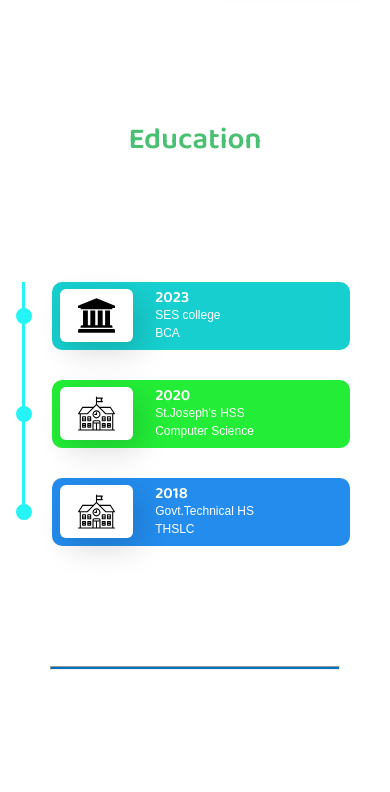
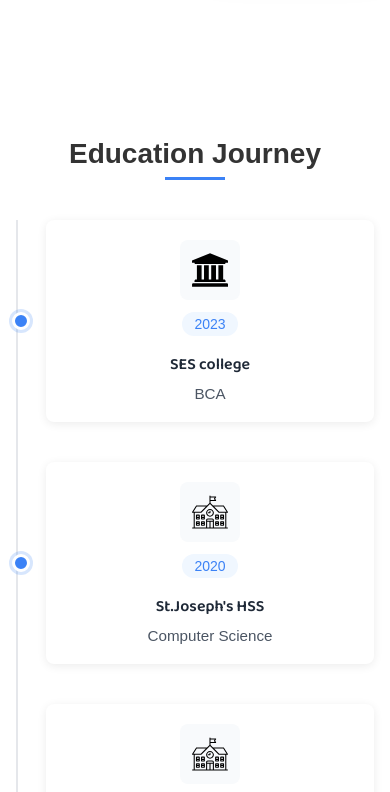
Before and after one commit to aswanth-aswanth/PORTFOLIO, a React (Vite) app in the folder client/: page / in a window 390 px wide. Shown: the part 3364-4156 px from the top of the page. Built offline with nearby package versions, Linux system fonts and the light colour scheme.

Commit message:
feat: improve modal design and education section

```diff
--- a/client/public/styles/index.css
+++ b/client/public/styles/index.css
@@ -66,9 +66,9 @@ h6 {
 
 .selected {
   background-color: #eee !important;
-  color: black!important;
+  color: black !important;
 }
-.footer p a{
+.footer p a {
   text-decoration: none;
   color: inherit;
 }
@@ -97,17 +97,16 @@ h6 {
   cursor: pointer;
 }
 /* nav dropdown */
-.header .x{
-z-index: 999;
-position: absolute;
-top: 10px;
-right: 20px;
+.header .x {
+  z-index: 999;
+  position: absolute;
+  top: 10px;
+  right: 20px;
 }
-.x p{
+.x p {
   color: white;
-
 }
-.header ul{
+.header ul {
   top: 70px;
   right: 44px;
   color: white;
@@ -116,11 +115,11 @@ right: 20px;
   list-style-type: none;
   z-index: 999 !important;
 }
-.header ul li{
+.header ul li {
   padding: 8px 4px;
   cursor: pointer;
 }
-.header ul li:hover{
+.header ul li:hover {
   background-color: #29abe2;
 }
 
@@ -270,7 +269,7 @@ right: 20px;
   padding: 0 30px;
 }
 .aboutme_container:first-child {
-  font-family: 'Baloo 2', cursive;
+  font-family: "Baloo 2", cursive;
 }
 
 .nav-child2 ul {
@@ -488,122 +487,6 @@ right: 20px;
     100px 100px 80px rgba(0, 0, 0, 0.07);
 }
 
-.education {
-  max-width: 80%;
-  margin: 0 auto;
-}
-
-.education h3 {
-  font-size: 56px;
-  font-weight: 700;
-  line-height: 84px;
-  letter-spacing: 0em;
-  text-align: left;
-  color: #4ac072;
-}
-
-.container1 {
-  margin-top: 100px;
-  position: relative;
-}
-
-.container2::after {
-  content: "";
-  position: absolute;
-  top: 0;
-  bottom: 61px;
-  width: 3px;
-  left: 10px;
-  background-color: #26f3f6;
-}
-
-.container2 {
-  position: relative;
-  max-width: 750px;
-  margin: auto;
-  padding: 0 40px;
-}
-
-.container2 .item {
-  max-width: 600px;
-  height: 120px;
-  margin: 30px auto;
-  border-radius: 20px;
-  margin-left: 12px;
-  color: white;
-  display: flex;
-  align-items: center;
-}
-
-.container2 .item::after {
-  content: "";
-  position: absolute;
-  width: 150px;
-  z-index: -1;
-  height: 3px;
-  background-color: #26f3f6;
-  /* top: 0; */
-  /* bottom: 0; */
-  left: 10px;
-}
-
-.container2 .item::before {
-  content: "";
-  position: absolute;
-  width: 6px;
-  height: 6px;
-  border: 5px solid #26f3f6;
-  background-color: #26f3f6;
-  border-radius: 50%;
-  left: 4px;
-  z-index: 60;
-}
-
-.container2 .item1 {
-  background-color: #17cfcf;
-}
-
-.container2 .item2 {
-  background-color: #23ed37;
-}
-
-.container2 .item3 {
-  background-color: #238ced;
-}
-
-.container2 .item_child1 {
-  width: 100px;
-  height: 80%;
-  background-color: white;
-  border-radius: 12px;
-  margin-left: 10px;
-  box-shadow: 7px 10px 30px 0px rgba(0, 0, 0, 0.15);
-}
-
-.container2 .item_child1 img {
-  height: 100%;
-  padding: 8px;
-  margin: auto;
-}
-
-.container2 .item_child2 {
-  color: white;
-  display: flex;
-  flex-direction: column;
-  margin-left: 20px;
-}
-
-.container2 .item_child2 h3 {
-  margin: 8px;
-  color: white;
-  font-size: 24px;
-  line-height: 24px;
-}
-
-.container2 .item_child2 p {
-  margin: 8px;
-}
-
 .contact hr {
   max-width: 521px;
   height: 4px;
@@ -616,7 +499,7 @@ right: 20px;
   margin-bottom: 28px;
   font-size: 46px;
   /* font-size: 30px; */
-  font-family: 'Baloo 2', cursive;
+  font-family: "Baloo 2", cursive;
   line-height: 84px;
   color: #2b7dd5;
 }
@@ -641,7 +524,7 @@ right: 20px;
 .contact-form input {
   padding-left: 10px;
   border-radius: 10px;
-  margin:12px 0;
+  margin: 12px 0;
 }
 
 .contact-form textarea {
@@ -822,7 +705,7 @@ right: 20px;
   .education h3 {
     text-align: center;
     font-size: 30px;
-    font-family: 'Baloo 2', cursive;
+    font-family: "Baloo 2", cursive;
   }
   .header .nav {
     padding-top: 5px;
@@ -881,7 +764,7 @@ right: 20px;
     line-height: 54px;
     letter-spacing: 0em;
     margin-bottom: 40px;
-    font-family: 'Baloo 2', cursive;
+    font-family: "Baloo 2", cursive;
     color: #ed6135;
   }
   .aboutmesmall p {
@@ -904,7 +787,7 @@ right: 20px;
     margin-top: 20px;
     margin-bottom: 40px;
     text-align: center;
-    font-family: 'Baloo 2', cursive;
+    font-family: "Baloo 2", cursive;
     color: rgba(43, 137, 53, 0.76);
   }
   .aboutmesmall .aboutmesmall_skills {
@@ -981,6 +864,175 @@ right: 20px;
   }
 }
 
+.education {
+  max-width: 900px;
+  margin: 0 auto;
+  padding: 60px 20px;
+}
+
+.education-title {
+  font-size: 2.5rem;
+  color: #333;
+  text-align: center;
+  margin-bottom: 50px;
+  position: relative;
+}
+
+.education-title::after {
+  content: "";
+  position: absolute;
+  bottom: -10px;
+  left: 50%;
+  transform: translateX(-50%);
+  width: 60px;
+  height: 3px;
+  background: #3b82f6;
+}
+
+.timeline {
+  position: relative;
+  padding-left: 50px;
+}
+
+.timeline::before {
+  content: "";
+  position: absolute;
+  left: 0;
+  top: 0;
+  height: 100%;
+  width: 2px;
+  background: #e5e7eb;
+}
+
+.timeline-item {
+  position: relative;
+  margin-bottom: 40px;
+}
+
+.timeline-item::before {
+  content: "";
+  position: absolute;
+  left: -54px;
+  top: 50%;
+  transform: translateY(-50%);
+  width: 12px;
+  height: 12px;
+  border-radius: 50%;
+  background: #3b82f6;
+  border: 3px solid #fff;
+  box-shadow: 0 0 0 3px rgba(59, 130, 246, 0.2);
+}
+
+.timeline-content {
+  background: #fff;
+  border-radius: 8px;
+  padding: 24px;
+  box-shadow: 0 2px 10px rgba(0, 0, 0, 0.08);
+  display: flex;
+  align-items: center;
+  gap: 24px;
+  /* transition: transform 0.3s ease, box-shadow 0.3s ease; */
+}
+
+.timeline-content:hover {
+  transform: translateY(-5px);
+  box-shadow: 0 5px 15px rgba(0, 0, 0, 0.1);
+}
+
+.logo-box {
+  flex-shrink: 0;
+  width: 80px;
+  height: 80px;
+  background: #f8fafc;
+  border-radius: 8px;
+  padding: 12px;
+  display: flex;
+  align-items: center;
+  justify-content: center;
+}
+
+.logo-box img {
+  width: 100%;
+  height: 100%;
+  object-fit: contain;
+}
+
+.education-details {
+  flex-grow: 1;
+}
+
+.year {
+  display: inline-block;
+  background: #f0f7ff;
+  color: #3b82f6;
+  padding: 4px 12px;
+  border-radius: 15px;
+  font-size: 0.875rem;
+  font-weight: 500;
+  margin-bottom: 8px;
+}
+
+.school {
+  font-size: 1.25rem;
+  color: #1f2937;
+  margin: 8px 0;
+  font-weight: 600;
+}
+
+.degree {
+  color: #4b5563;
+  font-size: 0.95rem;
+}
+
+@media screen and (max-width: 768px) {
+  .education {
+    padding: 40px 16px;
+  }
+
+  .education-title {
+    font-size: 2rem;
+  }
+
+  .education-details .school {
+    font-size: 1rem;
+  }
+
+  .timeline {
+    padding-left: 40px;
+  }
+
+  .timeline-content {
+    flex-direction: column;
+    text-align: center;
+    padding: 20px;
+    gap: 0;
+  }
+
+  .logo-box {
+    width: 60px;
+    height: 60px;
+    margin-bottom: 12px;
+  }
+
+  .timeline-item::before {
+    left: -44px;
+  }
+}
+
+@media screen and (max-width: 480px) {
+  .education-title {
+    font-size: 1.75rem;
+  }
+
+  .timeline {
+    padding-left: 30px;
+  }
+
+  .timeline-item::before {
+    left: -34px;
+  }
+}
+
 @media only screen and (max-width: 992px) {
   .aboutme_container {
     padding: 0;
@@ -1020,9 +1072,292 @@ right: 20px;
 }
 
 /* darkmode */
-.dark1{
+.dark1 {
   background-color: #565555 !important;
 }
-.headerdark{
+.headerdark {
   background-color: #293235 !important;
 }
+
+.modal-backdrop {
+  position: fixed;
+  top: 0;
+  left: 0;
+  right: 0;
+  bottom: 0;
+  background-color: rgba(0, 0, 0, 0.7);
+  display: flex;
+  align-items: center;
+  justify-content: center;
+  padding: 20px;
+  z-index: 1000;
+}
+
+.modal-backdrop.fullscreen {
+  padding: 0;
+}
+
+.modal-content {
+  background-color: #fff;
+  width: 90%;
+  max-width: 900px;
+  max-height: 90vh;
+  border-radius: 12px;
+  overflow: hidden;
+  position: relative;
+  /* transition: all 0.3s ease; */
+}
+
+.modal-content.fullscreen {
+  width: 100%;
+  height: 100vh;
+  max-width: none;
+  max-height: none;
+  border-radius: 0;
+  margin: 0;
+}
+
+.modal-content.dark-mode {
+  background-color: #1a1a1a;
+  color: #fff;
+}
+
+.modal-header {
+  padding: 20px 24px;
+  border-bottom: 1px solid #eaeaea;
+  display: flex;
+  justify-content: space-between;
+  align-items: center;
+}
+
+.dark-mode .modal-header {
+  border-bottom-color: #333;
+}
+
+.modal-header-title {
+  margin: 0;
+  font-size: 1.5rem;
+  font-weight: 600;
+  color: inherit;
+}
+
+.modal-header-actions {
+  display: flex;
+  gap: 12px;
+  align-items: center;
+}
+
+.modal-action-button {
+  cursor: pointer;
+  padding: 8px;
+  border-radius: 50%;
+  /* transition: all 0.2s ease; */
+  border: none;
+  background: none;
+  display: flex;
+  align-items: center;
+  justify-content: center;
+  color: #666;
+}
+
+.dark-mode .modal-action-button {
+  color: #999;
+}
+
+.modal-action-button:hover {
+  background-color: rgba(0, 0, 0, 0.1);
+  color: #333;
+}
+
+.dark-mode .modal-action-button:hover {
+  background-color: rgba(255, 255, 255, 0.1);
+  color: #fff;
+}
+
+.modal-image-container {
+  position: relative;
+  height: 400px;
+  border-bottom: 1px solid #eaeaea;
+  overflow: auto;
+  /* transition: height 0.3s ease; */
+}
+
+.modal-content.fullscreen .modal-image-container {
+  height: calc(100vh - 180px);
+}
+
+.dark-mode .modal-image-container {
+  border-bottom-color: #333;
+}
+
+.modal-image {
+  width: 100%;
+  min-height: 100%;
+  object-fit: cover;
+  display: block;
+}
+
+.modal-body {
+  padding: 24px;
+  overflow-y: auto;
+  max-height: calc(90vh - 500px);
+  /* transition: max-height 0.3s ease; */
+}
+
+.modal-content.fullscreen .modal-body {
+  max-height: calc(100vh - 500px);
+}
+
+.modal-body p {
+  margin: 0 0 20px 0;
+  line-height: 1.6;
+  font-size: 1.1rem;
+  color: inherit;
+}
+
+.modal-body h4 {
+  margin: 0 0 16px 0;
+  font-size: 1.2rem;
+  font-weight: 600;
+  color: inherit;
+}
+
+.project_tech {
+  list-style: none;
+  padding: 0;
+  margin: 0;
+  display: flex;
+  flex-wrap: wrap;
+  gap: 8px;
+}
+
+.project_tech li {
+  background-color: #f0f7ff;
+  color: #0066cc;
+  padding: 6px 16px;
+  border-radius: 20px;
+  font-size: 0.9rem;
+  font-weight: 500;
+  /* transition: all 0.2s ease; */
+}
+
+.dark-mode .project_tech li {
+  background-color: rgba(0, 102, 204, 0.2);
+  color: #66b3ff;
+}
+
+/* Scrollbar styling */
+.modal-image-container::-webkit-scrollbar,
+.modal-body::-webkit-scrollbar {
+  width: 8px;
+  height: 8px;
+}
+
+.modal-image-container::-webkit-scrollbar-track,
+.modal-body::-webkit-scrollbar-track {
+  background: transparent;
+}
+
+.modal-image-container::-webkit-scrollbar-thumb,
+.modal-body::-webkit-scrollbar-thumb {
+  background: #c1c1c1;
+  border-radius: 4px;
+}
+
+.dark-mode .modal-image-container::-webkit-scrollbar-thumb,
+.dark-mode .modal-body::-webkit-scrollbar-thumb {
+  background: #404040;
+}
+
+.modal-image-container::-webkit-scrollbar-thumb:hover,
+.modal-body::-webkit-scrollbar-thumb:hover {
+  background: #a1a1a1;
+}
+
+.dark-mode .modal-image-container::-webkit-scrollbar-thumb:hover,
+.dark-mode .modal-body::-webkit-scrollbar-thumb:hover {
+  background: #505050;
+}
+
+/* Firefox scrollbar styling */
+.modal-image-container,
+.modal-body {
+  scrollbar-width: thin;
+  scrollbar-color: #c1c1c1 transparent;
+}
+
+.dark-mode .modal-image-container,
+.dark-mode .modal-body {
+  scrollbar-color: #404040 transparent;
+}
+
+/* Responsive adjustments */
+@media (max-width: 768px) {
+  .modal-content {
+    width: 95%;
+  }
+
+  .modal-image-container {
+    height: 300px;
+  }
+
+  .modal-content.fullscreen .modal-image-container {
+    height: calc(100vh - 160px);
+  }
+
+  .modal-body {
+    max-height: calc(90vh - 400px);
+  }
+
+  .modal-content.fullscreen .modal-body {
+    max-height: calc(100vh - 420px);
+  }
+
+  .modal-header-title {
+    font-size: 1.25rem;
+  }
+
+  .modal-body p {
+    font-size: 1rem;
+  }
+
+  .project_tech li {
+    padding: 4px 12px;
+    font-size: 0.85rem;
+  }
+}
+
+@media (max-width: 480px) {
+  .modal-backdrop {
+    padding: 10px;
+  }
+
+  .modal-image-container {
+    height: 250px;
+  }
+
+  .modal-content.fullscreen .modal-image-container {
+    height: calc(100vh - 140px);
+  }
+
+  .modal-content {
+    width: 100%;
+  }
+
+  .modal-header {
+    padding: 16px;
+  }
+
+  .modal-body {
+    padding: 16px;
+    max-height: calc(90vh - 350px);
+  }
+
+  .modal-content.fullscreen .modal-body {
+    max-height: calc(100vh - 370px);
+  }
+
+  .modal-action-button {
+    padding: 6px;
+  }
+}
--- a/client/src/components/Education.jsx
+++ b/client/src/components/Education.jsx
@@ -1,38 +1,37 @@
-import React from "react";
 import { motion } from "framer-motion";
 import { educationItems } from "../data/data";
+
 function Education() {
   return (
     <motion.div
-      initial={{
-        x: -50,
-        opacity: 0,
-      }}
-      whileInView={{
-        x: 0,
-        opacity: 1,
-      }}
-      transition={{
-        delay: 0.2,
-      }}
+      initial={{ x: -50, opacity: 0 }}
+      whileInView={{ x: 0, opacity: 1 }}
+      transition={{ delay: 0.2 }}
       className="education"
     >
-      <h3>Education</h3>
-      <div className="container1">
-        <div className="container2">
-          {educationItems.map((item) => (
-            <div key={item.id} className={`item ${item.class}`}>
-              <div className="item_child1">
-                <img src={`/assets/education/${item.img}`} alt="" />
+      <h2 className="education-title">Education Journey</h2>
+
+      <div className="timeline">
+        {educationItems.map((item) => (
+          <motion.div
+            key={item.id}
+            initial={{ opacity: 0, y: 20 }}
+            whileInView={{ opacity: 1, y: 0 }}
+            transition={{ duration: 0.5 }}
+            className="timeline-item"
+          >
+            <div className="timeline-content">
+              <div className="logo-box">
+                <img src={`/assets/education/${item.img}`} alt={item.school} />
               </div>
-              <div className="item_child2">
-                <h3>{item.year}</h3>
-                <p>{item.school}</p>
-                <p>{item.degree}</p>
+              <div className="education-details">
+                <span className="year">{item.year}</span>
+                <h3 className="school">{item.school}</h3>
+                <p className="degree">{item.degree}</p>
               </div>
             </div>
-          ))}
-        </div>
+          </motion.div>
+        ))}
       </div>
     </motion.div>
   );
```
